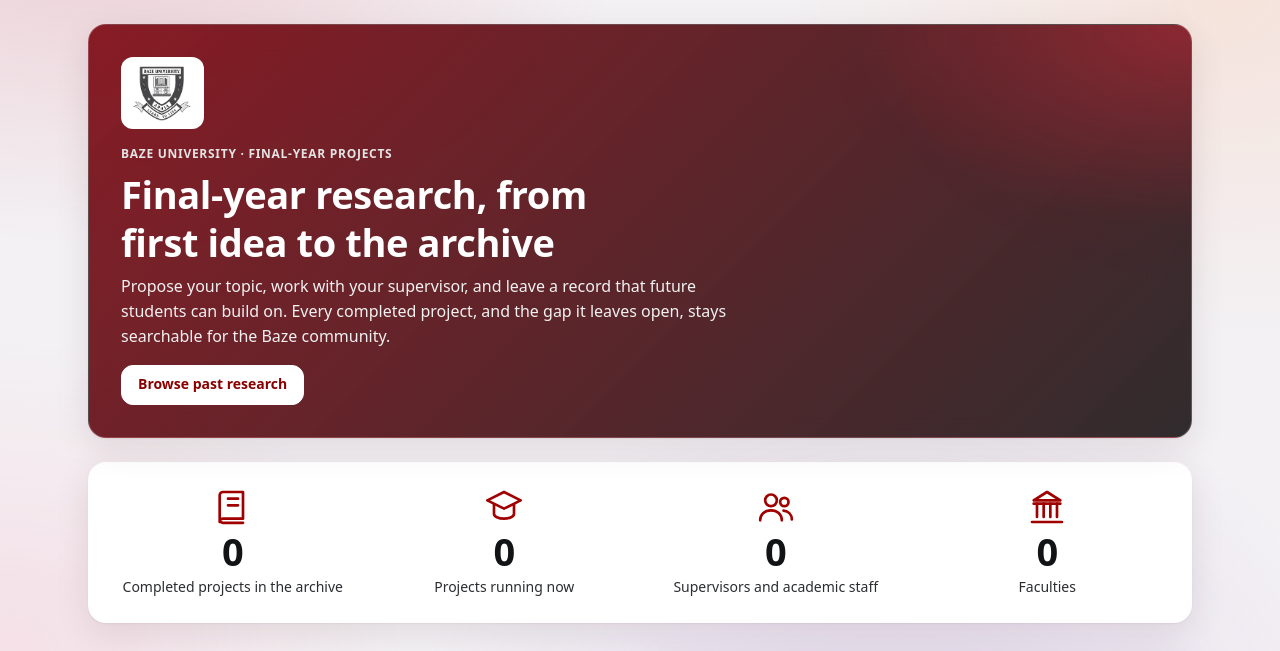
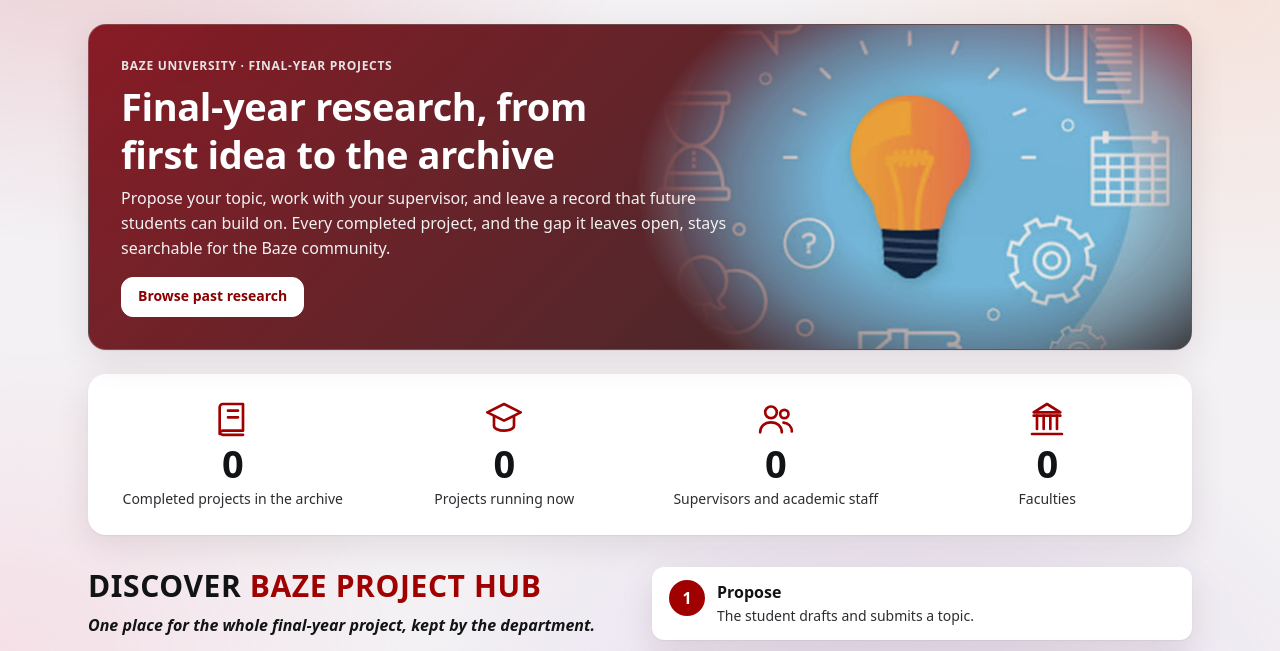
Before and after one commit to AjStyles20/FYP-Repository-and-Supervision-Platform, a Django app: page / in a window 1280 px wide. Shown: the part 65-716 px from the top of the page. Run offline with Django 5.2, Linux system fonts and the light colour scheme; data that the repository does not hold is empty.

Commit message:
Welcome hero: research artwork fading into the band; crest only in the header
static/img/image.jpg sits on the right of the crimson hero behind a soft oval mask, so it
melts into the band on every side; between 700 and 1099px the text column is kept clear of
it, and below 700px it is hidden. The crest no longer repeats in the hero (it stays as the
header brand). Test updated for the artwork.

Co-Authored-By: Claude Opus 5.5 <noreply@anthropic.com>

```diff
--- a/projecthub_slice1/apps/accounts/views.py
+++ b/projecthub_slice1/apps/accounts/views.py
@@ -37,9 +37,7 @@ def home(request):
     """The logged-out home page; signed-in people go straight to their portal."""
     if request.user.is_authenticated:
         return redirect("dashboard")
-    from .context_processors import logo_url
-
-    return render(request, "home.html", {"logo_url": logo_url(), **_welcome_figures()})
+    return render(request, "home.html", _welcome_figures())
 
 
 def _welcome_figures():
--- a/projecthub_slice1/static/css/app.css
+++ b/projecthub_slice1/static/css/app.css
@@ -659,3 +659,21 @@ body.page-login {
 }
 body.page-login .card.narrow { background: rgba(255, 255, 255, 0.94); box-shadow: 0 18px 48px rgba(30, 30, 40, 0.18); }
 @media (max-width: 600px) { body.page-login { background-attachment: scroll; } }
+
+/* Welcome hero artwork (static/img/image.jpg): set into the right of the crimson band and
+   faded out towards the text and at the edges, so it melts into the band instead of sitting
+   on it as a box. Decorative only; hidden on narrow screens where it would sit behind the text. */
+.home-hero { position: relative; overflow: hidden; isolation: isolate; }
+.home-hero .hero-copy { position: relative; z-index: 1; }
+.home-hero-art {
+  position: absolute; top: 0; right: 0; z-index: 0;
+  width: min(52%, 44rem); height: 100%;
+  object-fit: cover; object-position: center;
+  opacity: 0.9; pointer-events: none;
+  /* One soft oval: solid around the lightbulb, melting into the band on every side. */
+  -webkit-mask-image: radial-gradient(ellipse 72% 88% at 62% 50%, #000 35%, rgba(0, 0, 0, 0.6) 58%, transparent 82%);
+  mask-image: radial-gradient(ellipse 72% 88% at 62% 50%, #000 35%, rgba(0, 0, 0, 0.6) 58%, transparent 82%);
+}
+/* Where the text and the artwork would overlap, keep the text column clear. */
+@media (min-width: 700px) and (max-width: 1099px) { .home-hero .hero-copy { max-width: 56%; } .home-hero-art { width: 48%; } }
+@media (max-width: 699px) { .home-hero-art { display: none; } }
--- a/projecthub_slice1/templates/base.html
+++ b/projecthub_slice1/templates/base.html
@@ -6,7 +6,7 @@
   <title>{% block title %}Baze Project Hub{% endblock %}</title>
   <meta name="color-scheme" content="light">
   <link rel="stylesheet" href="{% static 'css/tokens.css' %}?v=3">
-  <link rel="stylesheet" href="{% static 'css/app.css' %}?v=30">
+  <link rel="stylesheet" href="{% static 'css/app.css' %}?v=32">
   {% if ui_theme == "glass" %}<link rel="stylesheet" href="{% static 'css/theme-glass.css' %}?v=4">{% endif %}
 </head>
 <body class="{% block body_class %}{% endblock %}">
--- a/projecthub_slice1/templates/home.html
+++ b/projecthub_slice1/templates/home.html
@@ -1,10 +1,11 @@
 {% extends "base.html" %}
+{% load static %}
 {% block title %}Baze Project Hub · Final-year research{% endblock %}
 {% block back %}{% endblock %}
 {% block content %}
 <section class="hero-band home-hero" aria-labelledby="home-heading">
+  <img class="home-hero-art" src="{% static 'img/image.jpg' %}" alt="" width="618" height="323">
   <div class="hero-copy">
-    {% if logo_url %}<img class="home-logo" src="{{ logo_url }}" alt="Baze University logo" width="76" height="72">{% endif %}
     <p class="eyebrow">Baze University · Final-year projects</p>
     <h1 id="home-heading">Final-year research, from first idea to the archive</h1>
     <p>Propose your topic, work with your supervisor, and leave a record that future students can build on. Every completed project, and the gap it leaves open, stays searchable for the Baze community.</p>
```
Also changed, not shown: projecthub_slice1/apps/accounts/tests.py (+7 -6 lines), projecthub_slice1/static/img/image.jpg (added).
